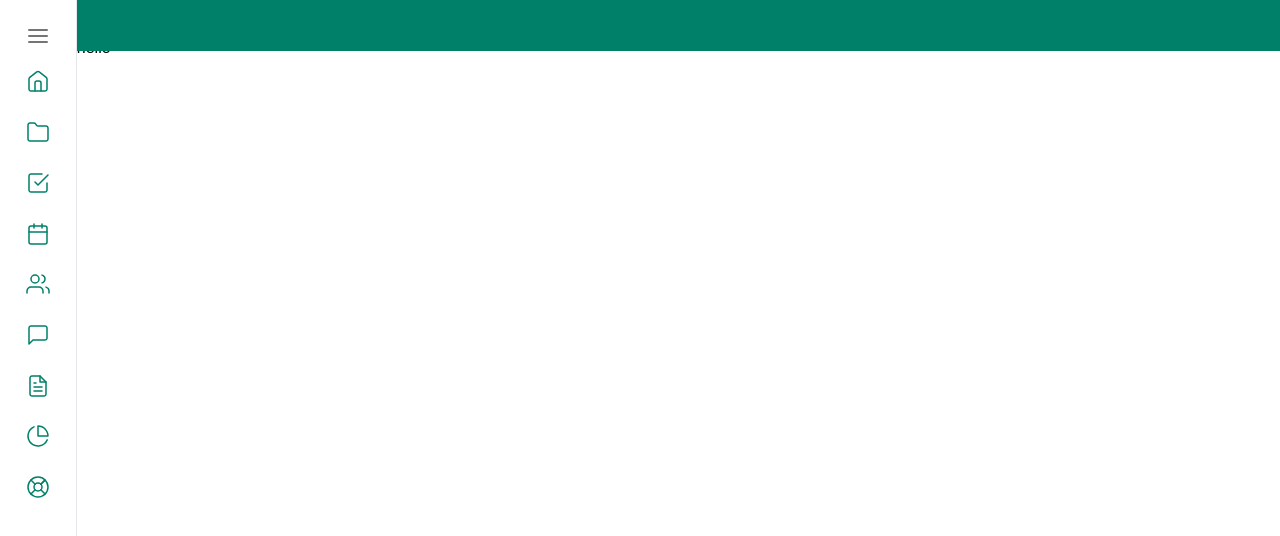
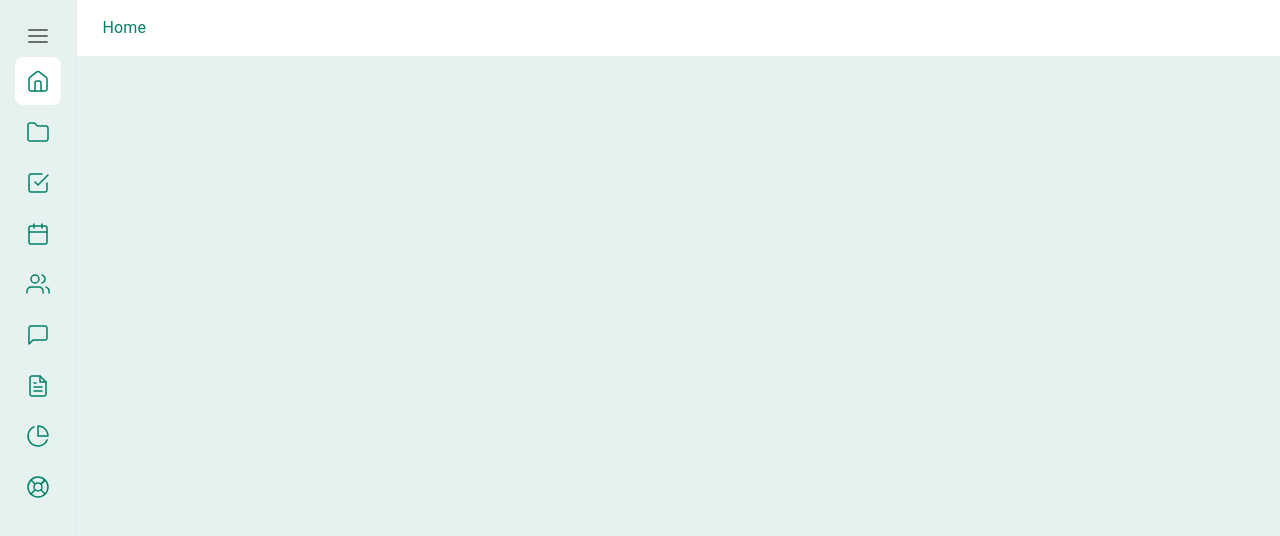
Before and after one commit to SarthakCentocode/marketing-tool, a Next.js app: page /dashboard in a window 1280 px wide. Shown: the top 536 px of the page. Built offline with nearby package versions, Linux system fonts and the light colour scheme.

Commit message:
final sidebar changes

```diff
--- a/src/components/Sidebar.tsx
+++ b/src/components/Sidebar.tsx
@@ -130,7 +130,7 @@ import ListItemIcon from "@mui/material/ListItemIcon";
 import Image from "next/image";
 import { FiMenu, FiChevronLeft } from "react-icons/fi";
 import Link from "next/link";
-import { usePathname, useRouter } from "next/navigation";
+import { usePathname } from "next/navigation";
 import React, { useEffect, useState } from "react";
 
 import home from "@/public/home.svg";
@@ -144,56 +144,32 @@ import report from "@/public/report.svg";
 import help from "@/public/help.svg";
 
 const sliderData = [
-  { headline: "Home", name: "dashboard", route: "/dashboard", icon: home },
-  {
-    headline: "Templates",
-    name: "Template Library",
-    route: "/templates",
-    icon: template,
-  },
-  { headline: "Tasks", name: "Tasks", route: "/tasks", icon: task },
-  {
-    headline: "Calendar",
-    name: "Calendar",
-    route: "/calendar",
-    icon: calender,
-  },
-  { headline: "Team", name: "Team", route: "/team", icon: team },
+  { headline: "Home", route: "/dashboard", icon: home },
+  { headline: "Templates", route: "/templates", icon: template },
+  { headline: "Tasks", route: "/tasks", icon: task },
+  { headline: "Calendar", route: "/calendar", icon: calender },
+  { headline: "Team", route: "/team", icon: team },
+  { headline: "Messages", route: "/messages", icon: message },
+  { headline: "Files", route: "/files", icon: file },
+  { headline: "Reports", route: "/reports", icon: report },
+  { headline: "Help & Support", route: "/help-support", icon: help },
+];
 
-  { headline: "Messages", name: "Messages", route: "/messages", icon: message },
-
-  { headline: "Files", name: "Files", route: "/files", icon: file },
-  { headline: "Reports", name: "Reports", route: "/reports", icon: report },
-  {
-    headline: "Help & Support",
-    name: "Help and Support",
-    route: "/help-support",
-    icon: help,
-  },
-];
 export default function DashboardLayout({
   children,
 }: {
   children: React.ReactNode;
 }) {
-  const route = useRouter();
-
-  const pathName = usePathname();
-
-  const pathComponents = pathName.split("/").filter(Boolean);
-  const [pageTitle, setPageTitle] = useState("Home");
-
-  // const isActive = (path: string) => path === pathName;
-
+  const pathName = usePathname(); // Get current path
   const [open, setOpen] = useState(false);
 
-  const handleDrawerOpen = () => {
-    setOpen(true);
-  };
+  const handleDrawerOpen = () => setOpen(true);
+  const handleDrawerClose = () => setOpen(false);
 
-  const handleDrawerClose = () => {
-    setOpen(false);
-  };
+  // Find the current page title based on the route
+  const currentPageTitle =
+    sliderData.find((item) => pathName.startsWith(item.route))?.headline ||
+    "Dashboard";
 
   return (
     <div>
@@ -219,12 +195,13 @@ export default function DashboardLayout({
             },
           }}
         >
+          {/* Sidebar */}
           <Box
             sx={{
               width: open ? "15%" : "6%",
               borderRightWidth: 1.5,
               pt: {
-                xl: "10rem",
+                xl: "1.5rem",
                 lg: "1rem",
                 md: "8rem",
                 sm: "6rem",
@@ -235,10 +212,11 @@ export default function DashboardLayout({
               height: "100%",
               position: "fixed",
               left: 0,
-              // bgcolor:  ? mainBackground : "white",
+              backgroundColor: "#E6F2F0",
             }}
           >
-            <div className="  top-0  left-0 right-0 ">
+            <div className="top-0 left-0 right-0">
+              {/* Drawer Toggle */}
               <Box
                 sx={{
                   display: "flex",
@@ -248,14 +226,10 @@ export default function DashboardLayout({
               >
                 {!open ? (
                   <IconButton onClick={handleDrawerOpen}>
-                    {open ? (
-                      <FiChevronLeft className="text-black" />
-                    ) : (
-                      <FiMenu className="" />
-                    )}
+                    <FiMenu />
                   </IconButton>
                 ) : (
-                  <div className="flex justify-between items-center w-full ">
+                  <div className="flex justify-between items-center w-full">
                     <Typography
                       sx={{
                         marginLeft: {
@@ -269,10 +243,14 @@ export default function DashboardLayout({
                     >
                       WaBuzz
                     </Typography>
-                    <IconButton onClick={handleDrawerClose}></IconButton>
+                    <IconButton onClick={handleDrawerClose}>
+                      <FiChevronLeft />
+                    </IconButton>
                   </div>
                 )}
               </Box>
+
+              {/* Sidebar Menu Items */}
               <Box
                 sx={{
                   display: "flex",
@@ -284,73 +262,34 @@ export default function DashboardLayout({
                   <ListItem
                     key={index}
                     disablePadding
-                    sx={{
-                      display: "flex",
-                      justifyContent: "center",
-                      px: !open ? "20%" : "10%",
-                    }}
+                    sx={{ px: !open ? "20%" : "10%" }}
                   >
-                    <Link href={item.route} className="w-full ">
+                    <Link href={item.route} className="w-full">
                       <Tooltip
+                        title={!open ? item.headline : ""}
+                        placement="right"
                         componentsProps={{
                           tooltip: {
-                            sx: {
-                              fontSize: {
-                                xl: "0.8rem",
-                                lg: "0.5rem",
-                                md: "0.4rem",
-                                sm: "0.4rem",
-                                xs: "0.4rem",
-                              },
-                              padding: "1rem",
-                              maxWidth: "none",
-                            },
-                          },
-                          popper: {
-                            sx: {
-                              ".MuiTooltip-tooltip": {
-                                fontSize: {
-                                  xl: "1rem",
-                                  lg: "0.8rem",
-                                  md: "0.4rem",
-                                  sm: "0.4rem",
-                                  xs: "0.4rem",
-                                },
-                                padding: "1rem",
-                              },
-                            },
+                            sx: { fontSize: "0.8rem", padding: "1rem" },
                           },
                         }}
-                        title={!open ? item.headline : null}
-                        placement="right"
                       >
                         <ListItemButton
                           sx={{
                             justifyContent: open ? "initial" : "center",
                             my: "3%",
-                            borderRadius: open ? "15px" : "8px",
-                            bgcolor:
-                              item.route === pathComponents[0]
-                                ? "#008069"
-                                : null,
-                            "&:hover": {
-                              bgcolor:
-                                item.name !== pathComponents[0]
-                                  ? "#E6F2F0"
-                                  : "#E6F2F0",
-                            },
+                            borderRadius: open ? "8px" : "8px",
+                            backgroundColor: pathName.startsWith(item.route)
+                              ? "#FFFFFF"
+                              : "transparent",
+                            "&:hover": { backgroundColor: "#FFFFFF" },
                           }}
                         >
                           <ListItemIcon
                             sx={{
                               minWidth: 0,
-                              // mr: "auto",
                               justifyContent: "center",
-                              width: {
-                                xl: "2.5rem",
-                                lg: "2rem",
-                                md: "1.5rem",
-                              },
+                              width: { xl: "2.5rem", lg: "2rem", md: "1.5rem" },
                               height: {
                                 xl: "2.5rem",
                                 lg: "2rem",
@@ -365,11 +304,7 @@ export default function DashboardLayout({
                           </ListItemIcon>
 
                           {open && (
-                            <Typography
-                              sx={{
-                                marginLeft: "5%",
-                              }}
-                            >
+                            <Typography sx={{ marginLeft: "5%" }}>
                               {item.headline}
                             </Typography>
                           )}
@@ -381,31 +316,41 @@ export default function DashboardLayout({
               </Box>
             </div>
           </Box>
-          <Box
-            sx={{
-              width: "100%",
-              marginLeft: !open ? "6%" : "15%",
-              position: "relative",
-            }}
-          >
+
+          {/* Main Content */}
+          <Box sx={{ width: "100%", marginLeft: !open ? "6%" : "15%" }}>
+            {/* Top Bar with Dynamic Title */}
             <Box
               sx={{
-                backgroundColor: "#008069",
+                backgroundColor: "#FFFFFF",
                 width: "100%",
-                height: "5%",
+                height: "7%",
                 position: "fixed",
                 top: 0,
                 zIndex: 999,
                 padding: "2%",
+                display: "flex",
+                alignItems: "center",
+                justifyContent: "left",
               }}
-            />
+            >
+              <Typography className="left-0 text-[#008069] font-semibold text-[20px]">
+                {currentPageTitle}
+              </Typography>
+            </Box>
+
             <Box
               sx={{
-                height: "100%",
+                height: "100vh",
                 pt: { xl: "0%", lg: "3%", md: "4%", sm: "3%", xs: "2%" },
+                backgroundColor: "#E6F2F0",
+
               }}
             >
-              {children}
+              <Box sx={{ flexGrow: 1 }}>
+                {children}{" "}
+
+              </Box>
             </Box>
           </Box>
         </Box>
```
